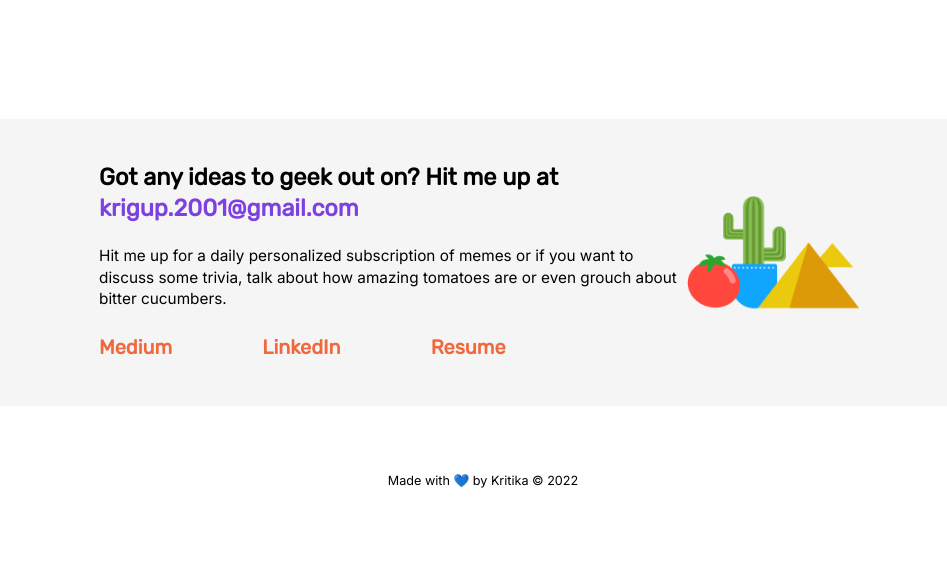
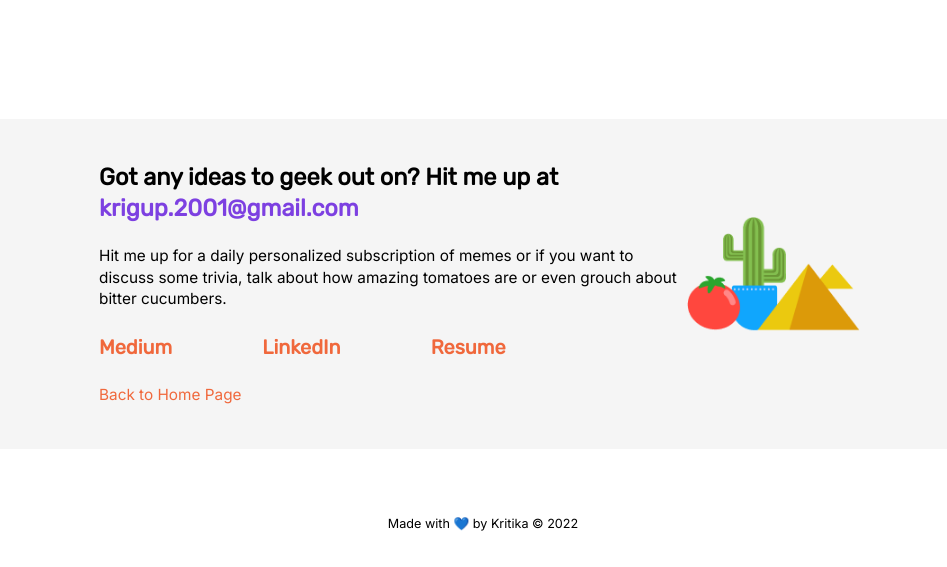
Before and after one commit to roxynblue/KG-Portfolio, a plain HTML site: page index.html in a window 1280 px wide. Shown: the part 2385-2952 px from the top of the page, without its empty margins (157-1104 px from the left). Before the commit the page ends 2909 px from the top, so only its background shows below. Drawn offline with nearby package versions, Linux system fonts and the light colour scheme.

Commit message:
Update index.html

```diff
--- a/index.html
+++ b/index.html
@@ -204,6 +204,8 @@
                         <p><a href="https://www.linkedin.com/in/guptakritika10/" target="_blank">LinkedIn</a></p>
                         <p><a href="https://drive.google.com/file/d/18wW_CL246B_X1grY94rJncayDFldh6WN/view?usp=drivesdk" target="_blank">Resume</a></p>
                     </div>
+                    <br>
+                    <p><span style="color:#F0683C;"><a href="./index.html">Back to Home Page</a></span></p>
 
                 </div>
                 <div class="footer-child">
```
